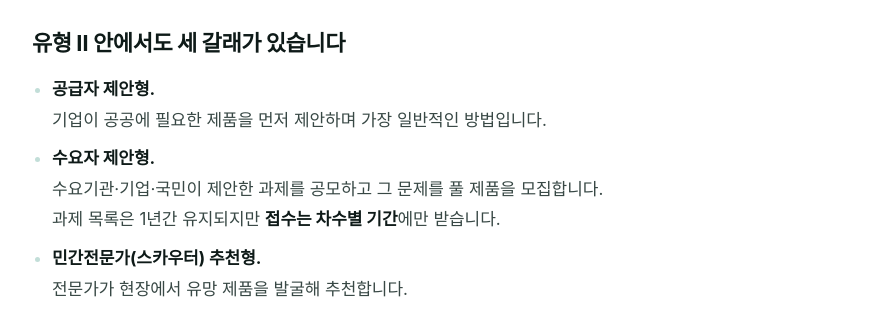
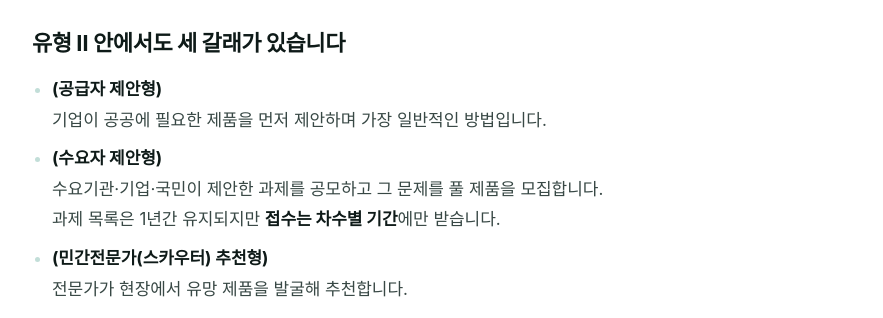
Before and after one commit to onestopkipcc-web/scaleup-matching, a plain HTML site: page docs/index.html in a window 1280 px wide. Shown: the part 4726-5044 px from the top of the page, without its empty margins (308-1191 px from the left). Drawn offline with Linux system fonts and the light colour scheme; a web font is replaced by a local one.

Commit message:
지침서 수정 — 2026-10-20 18:05

```diff
--- a/docs/index.html
+++ b/docs/index.html
@@ -616,12 +616,12 @@ a:focus-visible,button:focus-visible,summary:focus-visible,.opt:focus-within{out
 
 <h3>유형 Ⅱ 안에서도 세 갈래가 있습니다</h3>
 <ul>
-<li><strong>공급자 제안형.</strong><br>
+<li><strong>(공급자 제안형)</strong><br>
 기업이 공공에 필요한 제품을 먼저 제안하며 가장 일반적인 방법입니다.</li>
-<li><strong>수요자 제안형.</strong><br>
+<li><strong>(수요자 제안형)</strong><br>
 수요기관·기업·국민이 제안한 과제를 공모하고 그 문제를 풀 제품을 모집합니다.<br>
 과제 목록은 1년간 유지되지만 <b>접수는 차수별 기간</b>에만 받습니다.</li>
-<li><strong>민간전문가(스카우터) 추천형.</strong><br>
+<li><strong>(민간전문가(스카우터) 추천형)</strong><br>
 전문가가 현장에서 유망 제품을 발굴해 추천합니다.</li>
 </ul>
 
```
